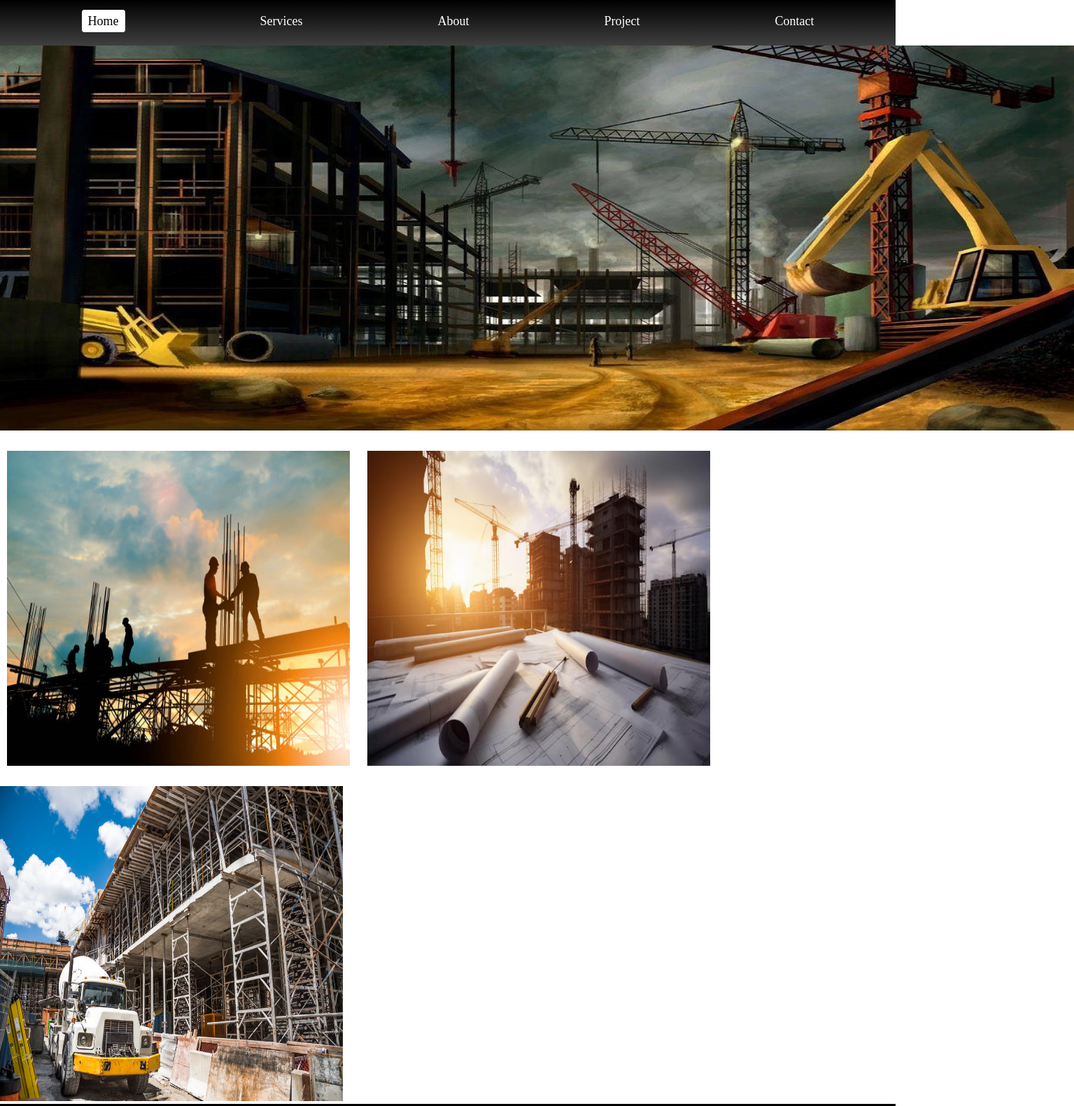
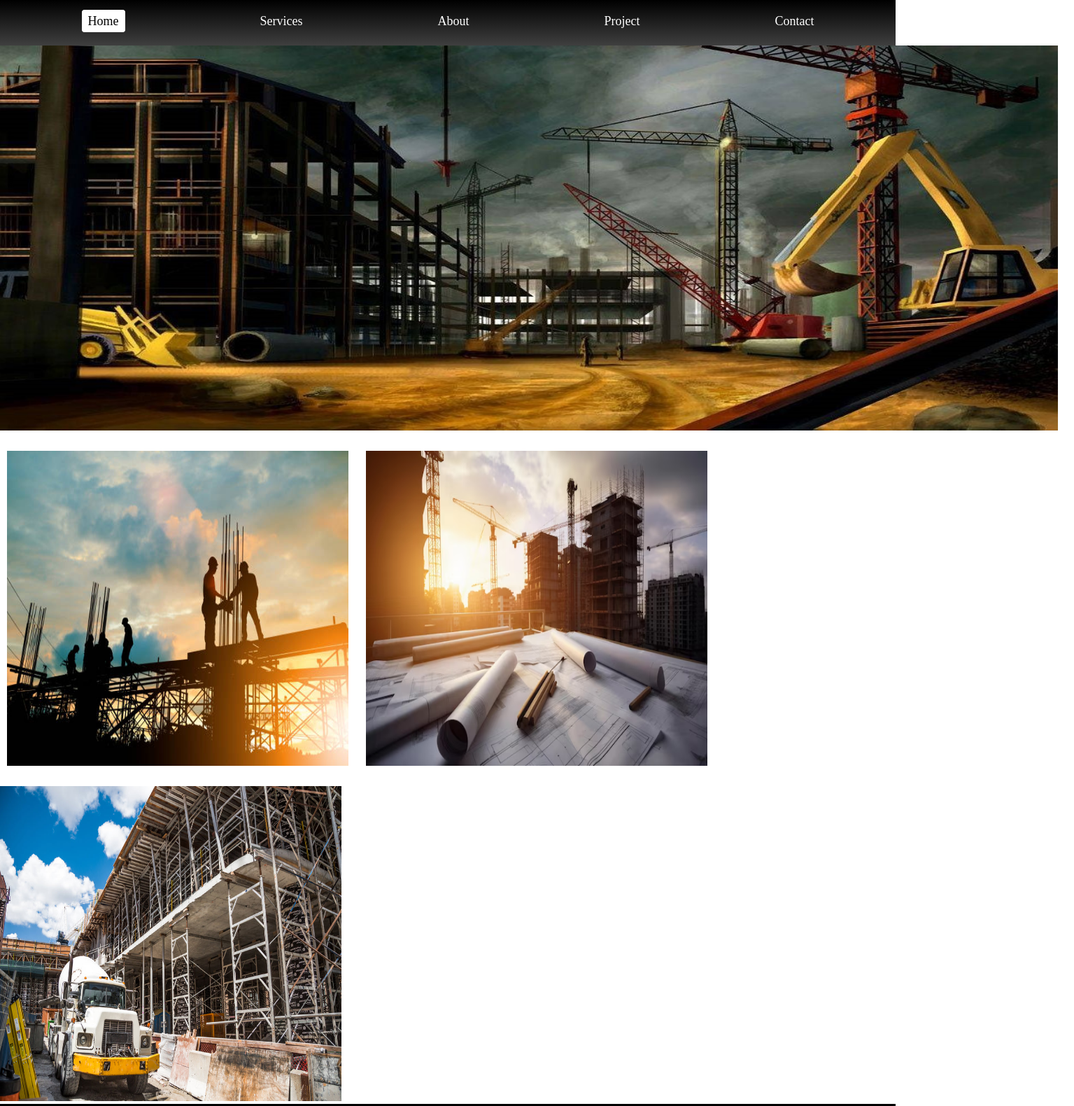
Before and after one commit to niks1503/Construction-Landing-Page, a plain HTML site: page index.html in a window 1280 px wide. Shown: the top 1580 px of the page at 70% size, 1535 px wide, since content can reach past the window. Drawn offline with Linux system fonts and the light colour scheme.

Commit message:
Update styles.css

```diff
--- a/styles.css
+++ b/styles.css
@@ -56,24 +56,24 @@ nav{
    }
 
    .image1>img{
-    width:1535px;
+    width:1512px;
     height:550px;
 
    }
 
    .image2>img{
-    width:490px;
+    width:488px;
     height:450px;
     margin:10px;
    }
 
    .image3>img{
-    width:490px;
+    width:488px;
     height:450px;
    }
 
    .image4>img{
-    width:490px;
+    width:488px;
     height:450px;
    }
 
```
